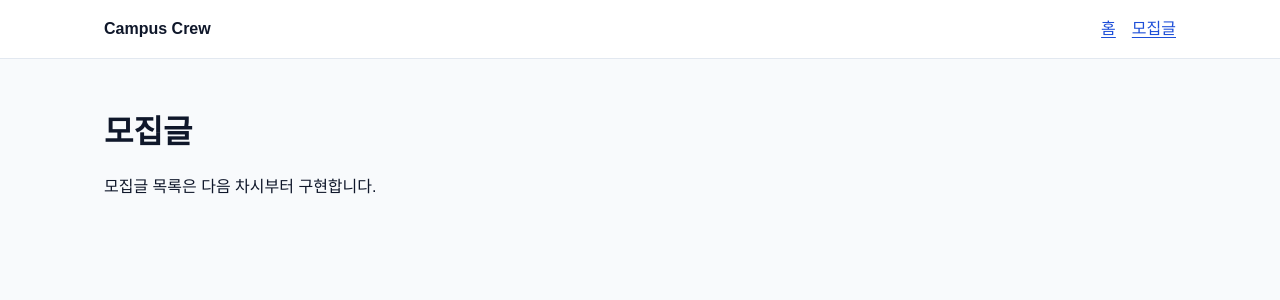
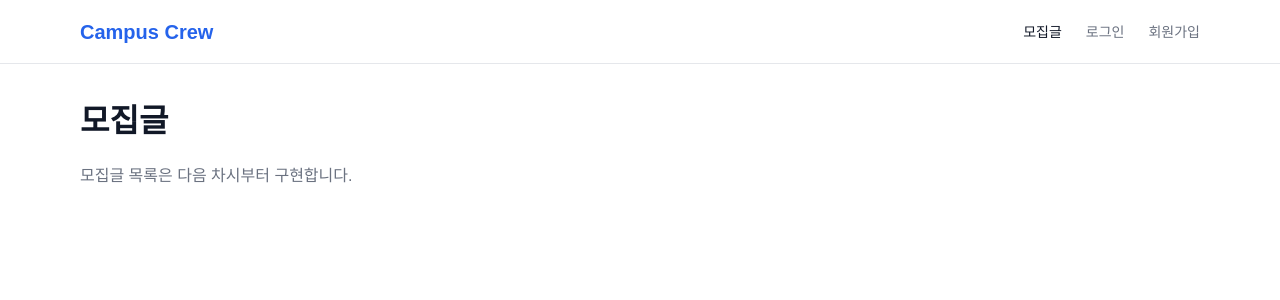
Before and after one commit to camelcaramel/campus-crew, a Next.js app in the folder apps/web/: page /recruitments in a window 1280 px wide. Shown: the top 300 px of the page. Built offline with nearby package versions, Linux system fonts and the light colour scheme.

Commit message:
feat: add shared layout components

```diff
--- a/apps/web/src/app/globals.css
+++ b/apps/web/src/app/globals.css
@@ -1,44 +1,19 @@
 @import 'tailwindcss';
+
+@theme {
+  --color-primary-600: #2563eb;
+  --color-neutral-900: #111827;
+  --color-neutral-500: #6b7280;
+  --color-neutral-200: #e5e7eb;
+  --color-white: #ffffff;
+}
 
 body {
   margin: 0;
-  background: #f8fafc;
-  color: #0f172a;
+  background: var(--color-white);
+  color: var(--color-neutral-900);
   font-family: Arial, 'Malgun Gothic', sans-serif;
   line-height: 1.6;
-}
-
-.container {
-  max-width: 70rem;
-  margin-inline: auto;
-  padding-inline: 1.5rem;
-}
-
-.site-header {
-  border-bottom: 1px solid #e2e8f0;
-  background: #fff;
-}
-
-.site-header .container {
-  display: flex;
-  flex-wrap: wrap;
-  align-items: center;
-  justify-content: space-between;
-  gap: 1rem;
-  padding-block: 1rem;
-}
-
-.site-name {
-  font-weight: 700;
-}
-
-nav {
-  display: flex;
-  gap: 1rem;
-}
-
-main {
-  padding-block: 3rem;
 }
 
 h1 {
@@ -47,13 +22,11 @@ h1 {
   font-weight: 700;
 }
 
-a {
-  color: #1d4ed8;
-  text-decoration: underline;
-  text-underline-offset: 0.2em;
+p {
+  color: var(--color-neutral-500);
 }
 
 a:focus-visible {
-  outline: 2px solid #1d4ed8;
+  outline: 2px solid var(--color-primary-600);
   outline-offset: 4px;
 }
--- a/apps/web/src/app/layout.tsx
+++ b/apps/web/src/app/layout.tsx
@@ -1,6 +1,7 @@
 import type { Metadata } from 'next';
-import Link from 'next/link';
 import type { ReactNode } from 'react';
+import { Container } from '@/components/layout/container';
+import { Header } from '@/components/layout/header';
 import './globals.css';
 
 export const metadata: Metadata = {
@@ -12,18 +13,12 @@ export default function RootLayout({ children }: { children: ReactNode }) {
   return (
     <html lang="ko">
       <body>
-        <header className="site-header">
-          <div className="container">
-            <p className="site-name">Campus Crew</p>
-            <nav aria-label="주요 메뉴">
-              <Link href="/">홈</Link>
-              <Link href="/recruitments">모집글</Link>
-            </nav>
-          </div>
-        </header>
+        <Header />
 
         {/* 공통 헤더 아래에 현재 URL의 page가 children으로 들어옵니다. */}
-        <main className="container">{children}</main>
+        <main className="py-8">
+          <Container>{children}</Container>
+        </main>
       </body>
     </html>
   );
--- /dev/null
+++ b/apps/web/src/components/layout/container.tsx
@@ -0,0 +1,15 @@
+import type { ReactNode } from 'react';
+
+type ContainerProps = {
+  children: ReactNode;
+  className?: string;
+};
+
+export function Container({ children, className = '' }: ContainerProps) {
+  return (
+    // border-box: 본문 1120px + 좌우 padding 32px씩 = 최대 외곽 폭 1184px
+    <div className={`mx-auto w-full max-w-[1184px] px-8 ${className}`}>
+      {children}
+    </div>
+  );
+}
--- /dev/null
+++ b/apps/web/src/components/layout/header.tsx
@@ -0,0 +1,37 @@
+import Link from 'next/link';
+import { Container } from './container';
+
+export function Header() {
+  return (
+    <header className="h-16 border-b border-neutral-200 bg-white">
+      <Container className="flex h-full items-center justify-between gap-6">
+        <Link href="/" className="shrink-0 text-xl font-bold text-primary-600">
+          Campus Crew
+        </Link>
+
+        <nav aria-label="주요 메뉴" className="flex items-center gap-6 text-sm">
+          <Link href="/recruitments" className="text-neutral-900">
+            모집글
+          </Link>
+          {/* 인증 화면은 후속 차시에서 연결합니다. */}
+          <button
+            type="button"
+            disabled
+            title="인증 차시에서 구현 예정"
+            className="text-neutral-500"
+          >
+            로그인
+          </button>
+          <button
+            type="button"
+            disabled
+            title="인증 차시에서 구현 예정"
+            className="text-neutral-500"
+          >
+            회원가입
+          </button>
+        </nav>
+      </Container>
+    </header>
+  );
+}
```
Also changed, not shown: 3 other files (tests, documents, lock files or other folders).
